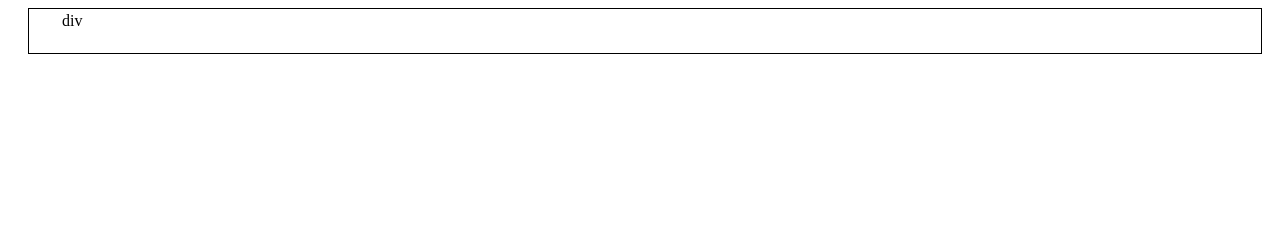
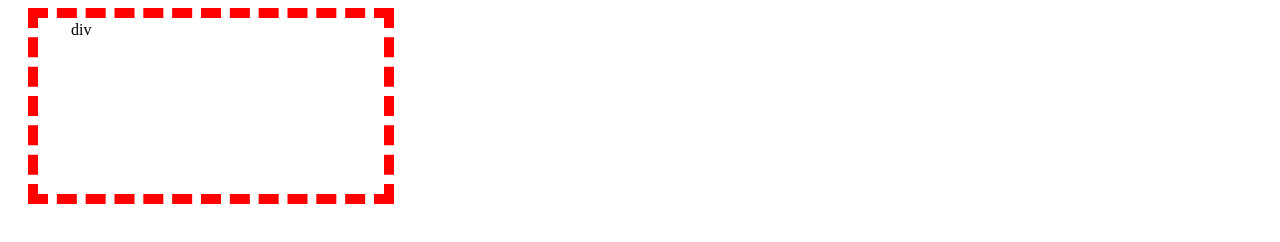
Before and after one commit to yingru90/77875887, a plain HTML site: page box_style.html in a window 1280 px wide. Drawn offline with Linux system fonts and the light colour scheme.

Commit message:
Add files via upload

```diff
--- a/box_style.html
+++ b/box_style.html
@@ -23,10 +23,20 @@
             /* padding:10px 20px; */
             /* 上右下左 */
             padding:3px 13px 23px 33px;
+            width: 300px;
+            height: 150px;
+        }
+        .border_style{
+            /* 框線粗細 */
+            border-width: 10px;
+            /* 框線類型 */
+            border-style: dashed;
+            /* 框線顏色 */
+            border-color: red;
         }
     </style>
 </head>
 <body>
-    <div class="box_style">div</div>
+    <div class="box_style border_style">div</div>
 </body>
 </html>
```
